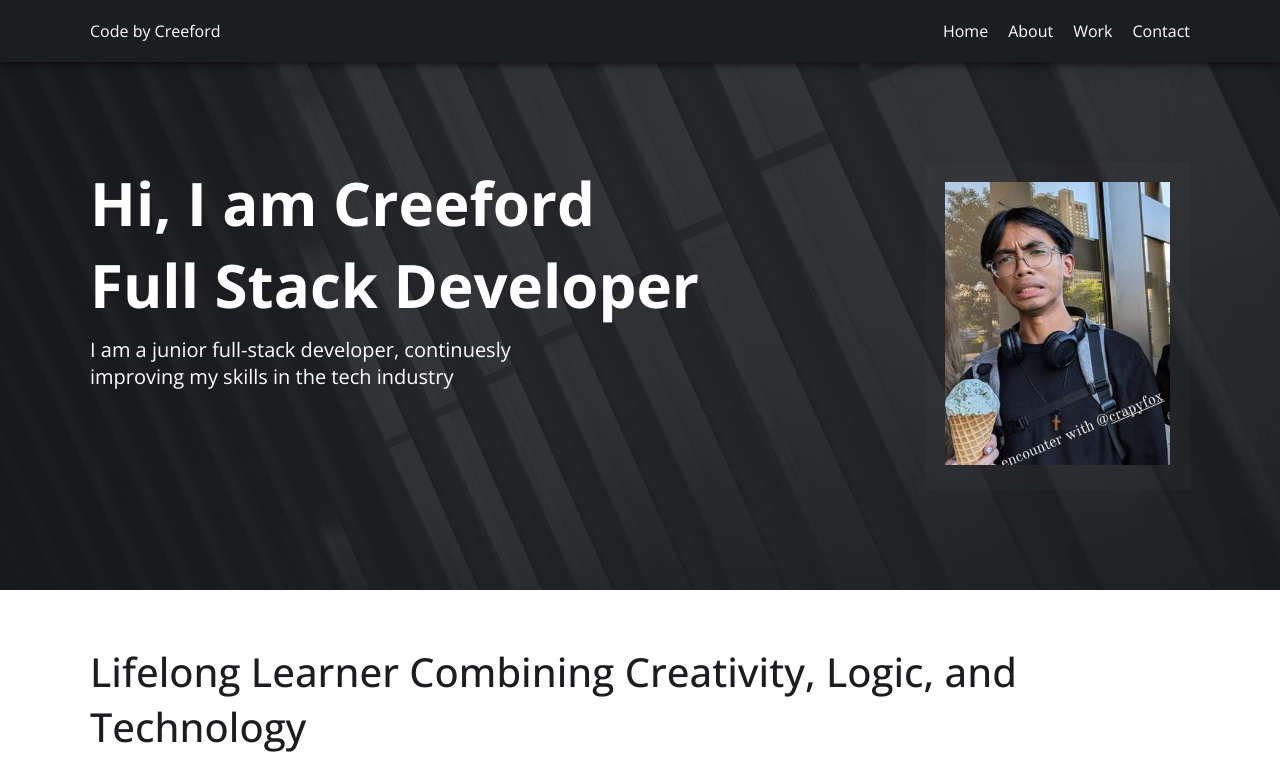
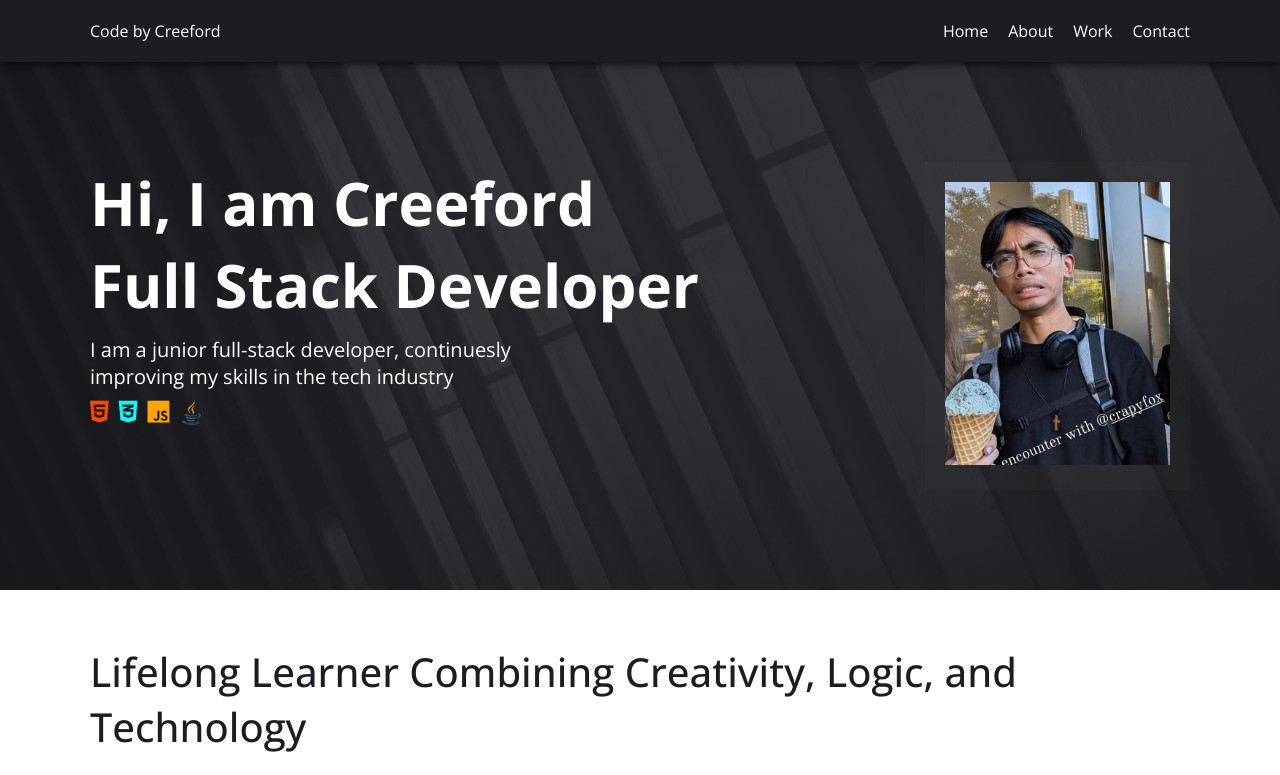
Before and after one commit to CreefordSanchez/porfolio, a website: page index.html in a window 1280 px wide. Shown: the top 775 px of the page. Drawn offline with nearby package versions, Linux system fonts and the light colour scheme.

Commit message:
'added-code-language-hero-icon'

```diff
--- a/assets/css/style.css
+++ b/assets/css/style.css
@@ -105,6 +105,20 @@ header {
   }
 }
 
+.skill-list {
+  display: flex;
+  gap: 10px;
+  margin-top: 10px;
+  font-size: 25px;
+
+  img {
+    width: 25px;
+  }
+}
+
+.fa-html5 { color: #ff4500; }
+.fa-css3-alt { color: cyan; }
+.fa-js { color: var(--app-orange) }
 
 .me-picture {
   padding: 20px;
--- a/index.html
+++ b/index.html
@@ -39,6 +39,12 @@
             I am a junior full-stack developer, continuesly
             <span>improving my skills in the tech industry</span>
           </p>
+          <div class="skill-list">
+            <i class="fa-brands fa-html5"></i>
+            <i class="fa-brands fa-css3-alt"></i>
+            <i class="fa-brands fa-js"></i>
+            <img src="./assets/img/java.png" alt="Java">
+          </div>
         </div>
         <div class="me-picture">
           <img src="./assets/img/about-me.png" alt="Creeford">
```
Also changed, not shown: assets/img/java.png (added).
